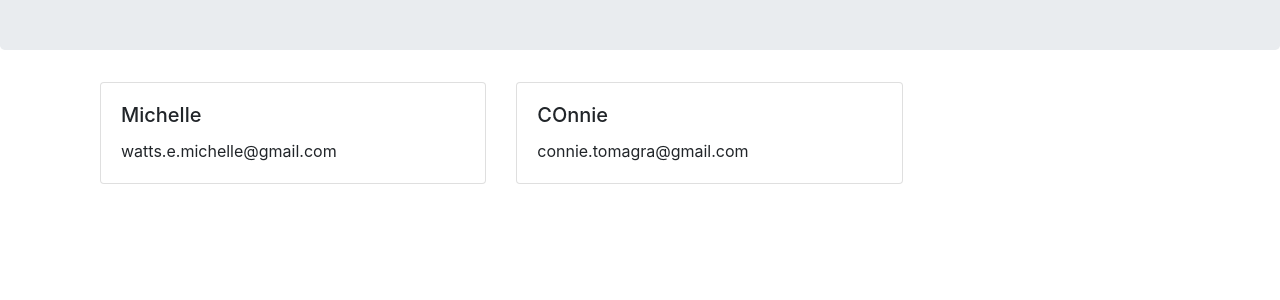
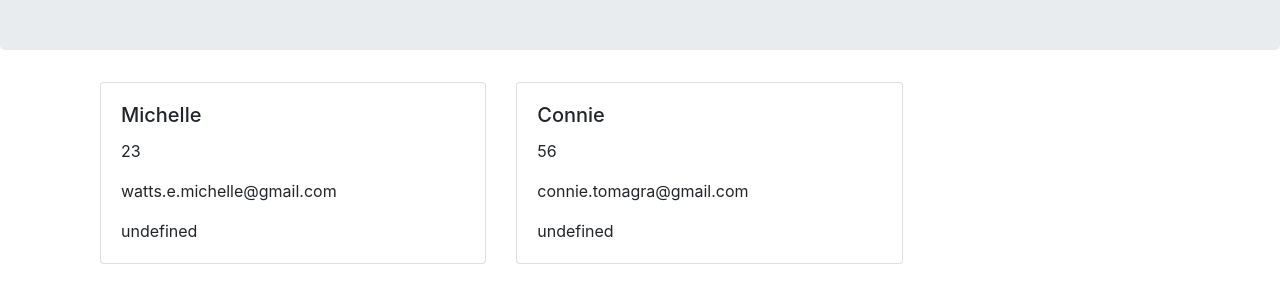
Before and after one commit to michellewatts20000/team-profile-generator, a website: page index.html in a window 1280 px wide. Shown: the part 134-434 px from the top of the page. Drawn offline with nearby package versions, Linux system fonts and the light colour scheme.

```diff
--- a/index.html
+++ b/index.html
@@ -14,12 +14,16 @@
          <div class="card">
         <div class="card-body">
           <h5 class="card-title">Michelle</h5>
+          <p class="card-text">23</p>
           <p class="card-text">watts.e.michelle@gmail.com</p>
+          <p class="card-text">undefined</p>
         </div>
       </div><div class="card">
         <div class="card-body">
-          <h5 class="card-title">COnnie</h5>
+          <h5 class="card-title">Connie</h5>
+          <p class="card-text">56</p>
           <p class="card-text">connie.tomagra@gmail.com</p>
+          <p class="card-text">undefined</p>
         </div>
       </div>
         </div>
```
Also changed, not shown: index.js (+11 -10 lines).
